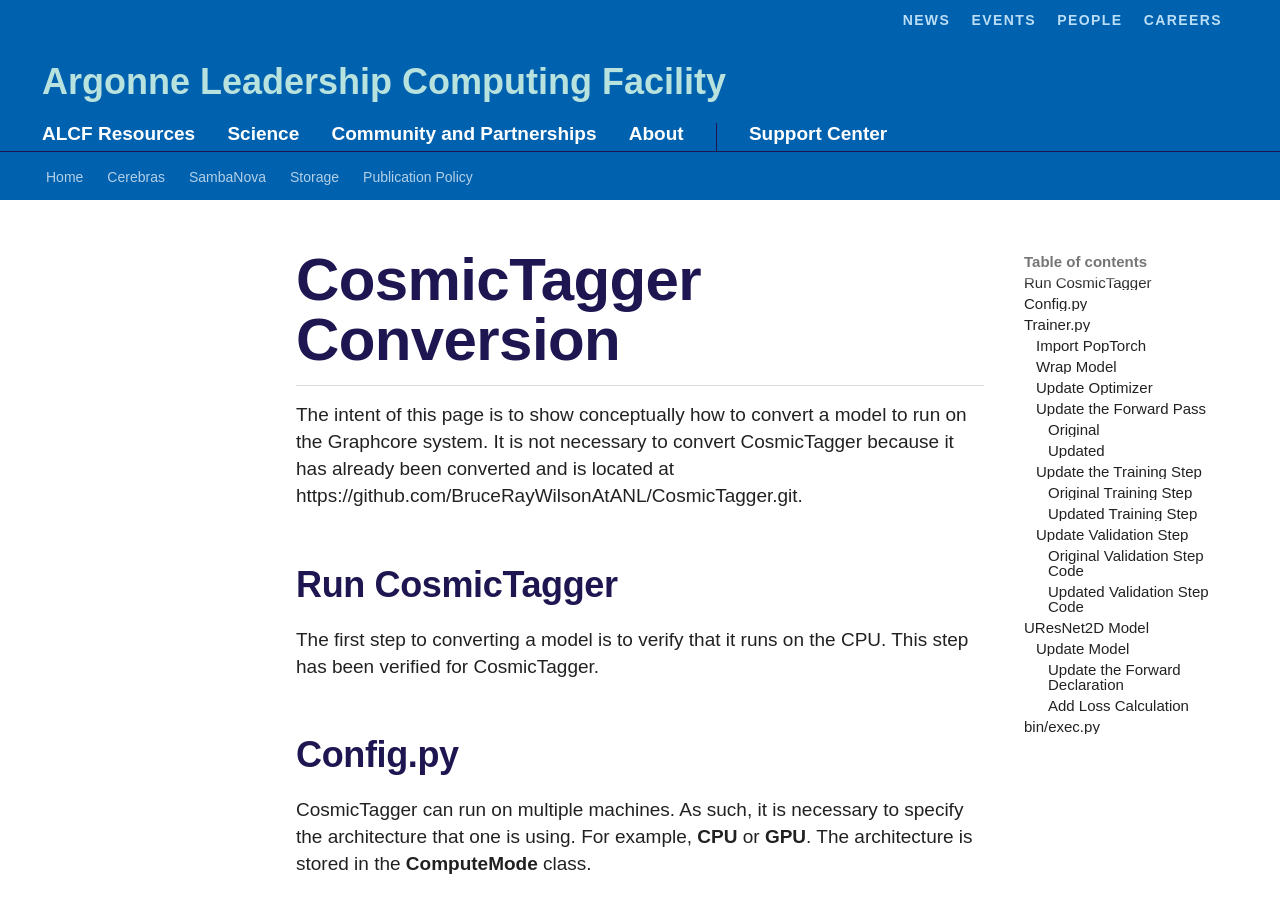
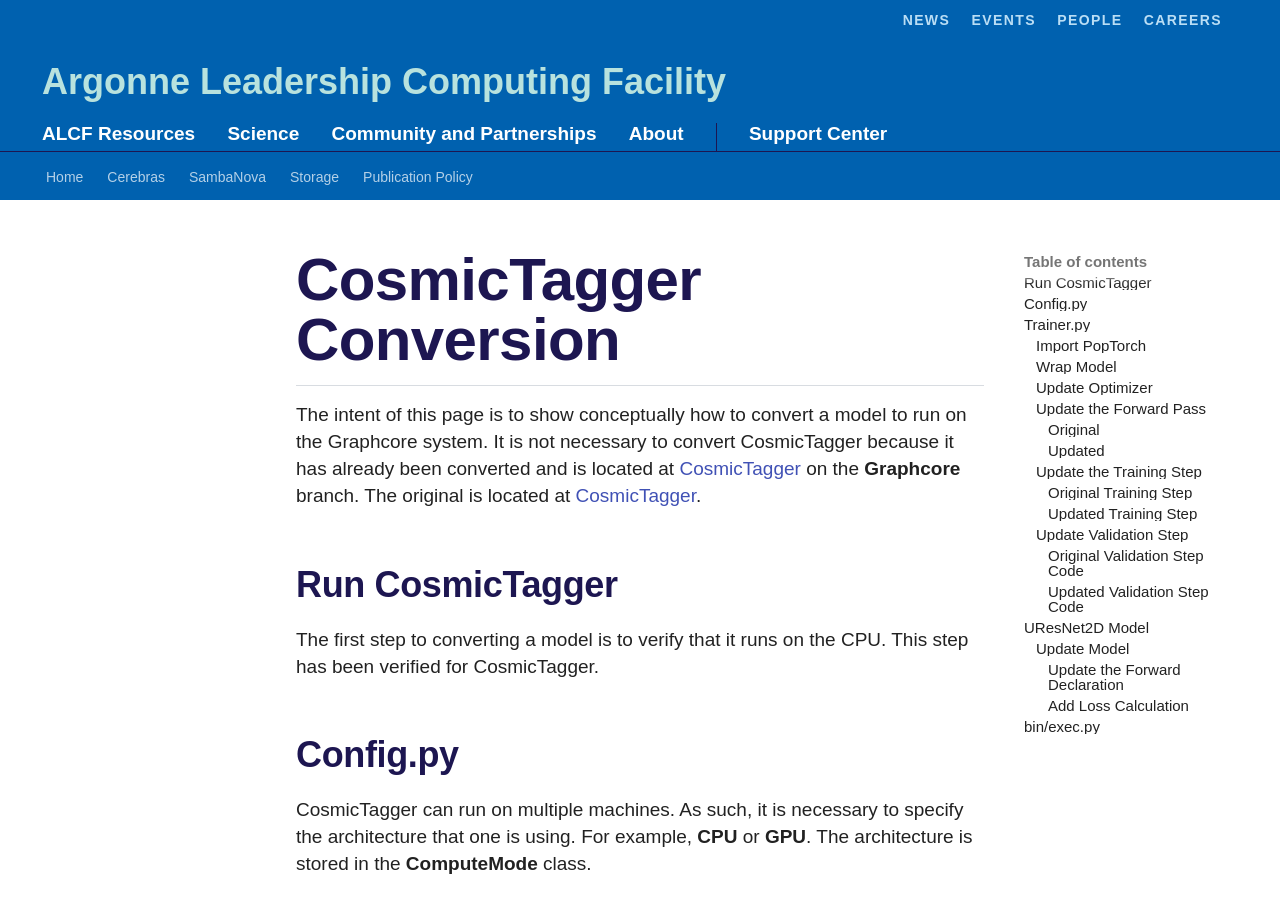
Before and after one commit to argonne-lcf/ai-testbed-userdocs, an MkDocs documentation site: the page built from docs/graphcore/CosmicTagger-Conversion.md, in a window 1280 px wide and 900 px high. Built offline with MkDocs 1.6.1 and Material for MkDocs 9.7.7, drawn with Linux system fonts in a browser that asks for light colours; some web fonts are replaced; comment, search, counter and statistics services are not loaded.

Commit message:
Added original repo.

```diff
--- a/docs/graphcore/CosmicTagger-Conversion.md
+++ b/docs/graphcore/CosmicTagger-Conversion.md
@@ -2,7 +2,8 @@
 
 The intent of this page is to show conceptually how to convert a model to run on the Graphcore system.
 It is not necessary to convert CosmicTagger because it has already been converted and is
-located at https://github.com/BruceRayWilsonAtANL/CosmicTagger.git.
+located at [CosmicTagger](https://github.com/BruceRayWilsonAtANL/CosmicTagger.git) on the **Graphcore** branch.  The original is
+located at [CosmicTagger](https://github.com/coreyjadams/CosmicTagger.git).
 
 ## Run CosmicTagger
 
```
Also changed, not shown: docs/graphcore/Profiling.md (added, +13 -0 lines).
